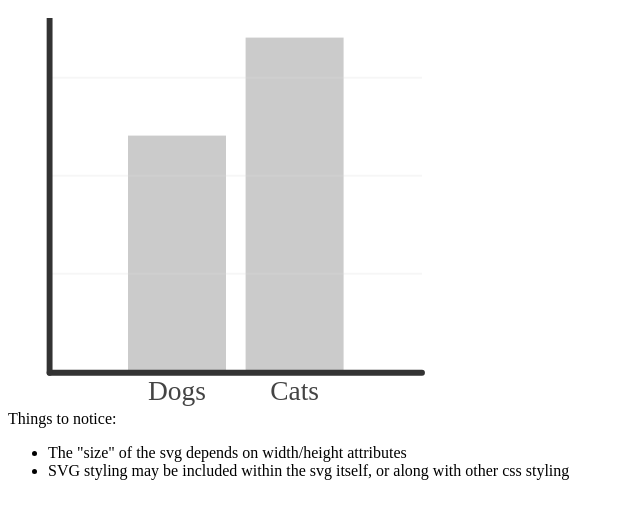
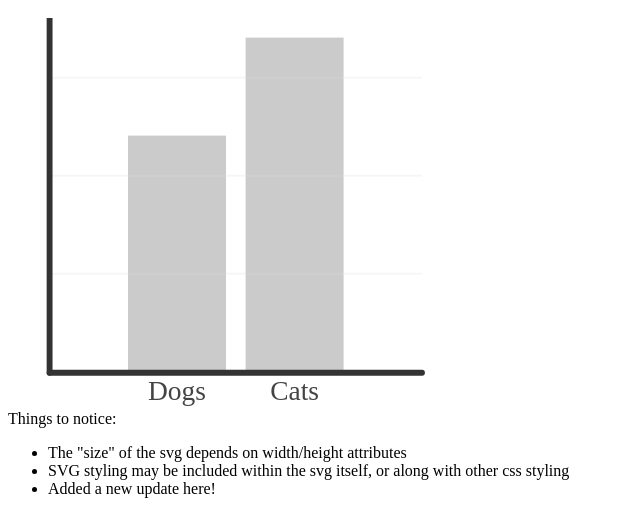
Before and after one commit to nicholashutfilz25/mySVGBasics, a plain HTML site: page index.html in a window 1280 px wide. Shown: the part 48-580 px from the top of the page, without its empty margins (0-640 px from the left). Drawn offline with Linux system fonts and the light colour scheme.

Commit message:
changed line:

```diff
--- a/index.html
+++ b/index.html
@@ -26,6 +26,7 @@
     <ul>
       <li>The "size" of the svg depends on width/height attributes</li>
       <li>SVG styling may be included within the svg itself, or along with other css styling</li>
+      <li>Added a new update here!</li>
     </ul>
   </div>
 
```
